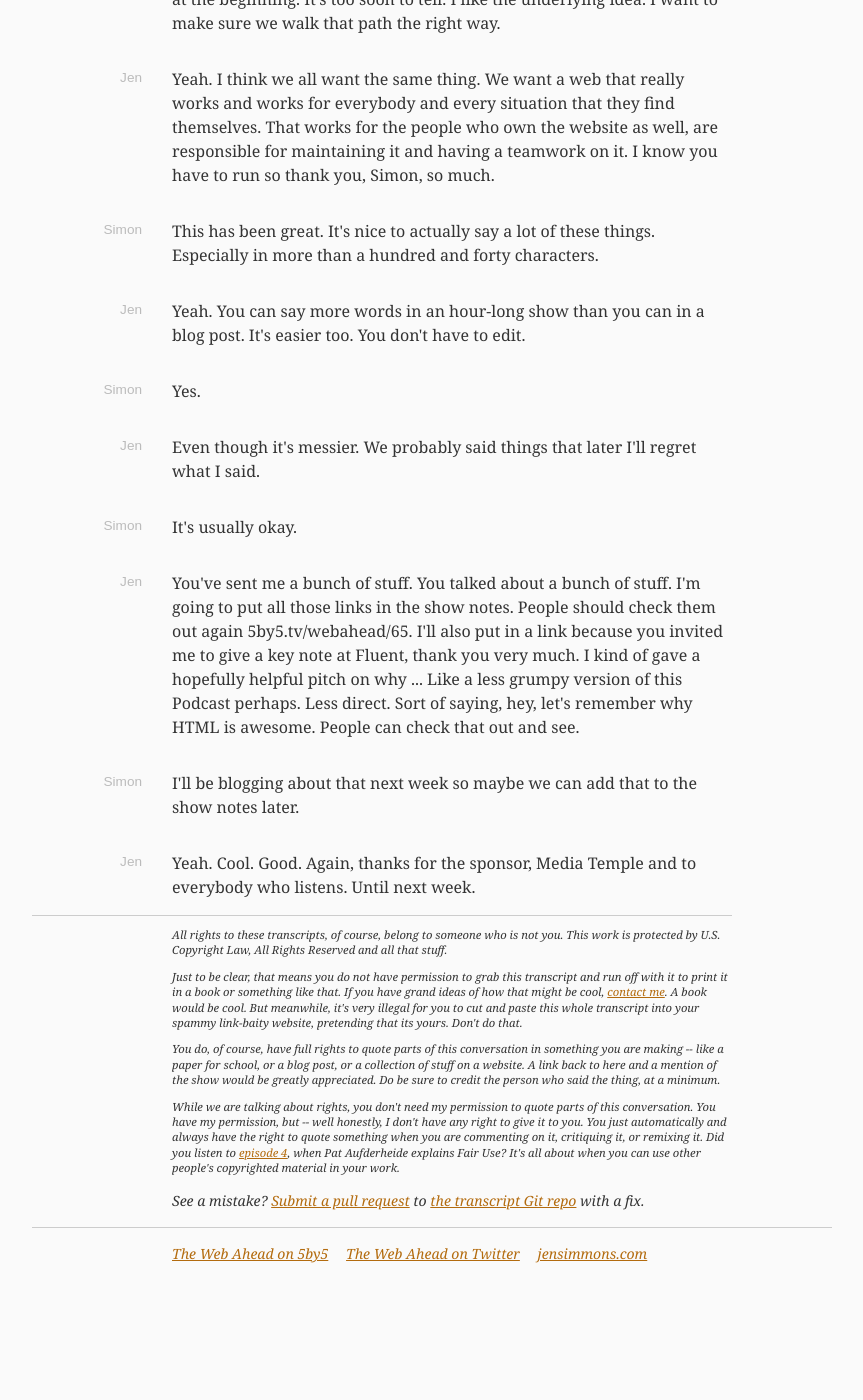
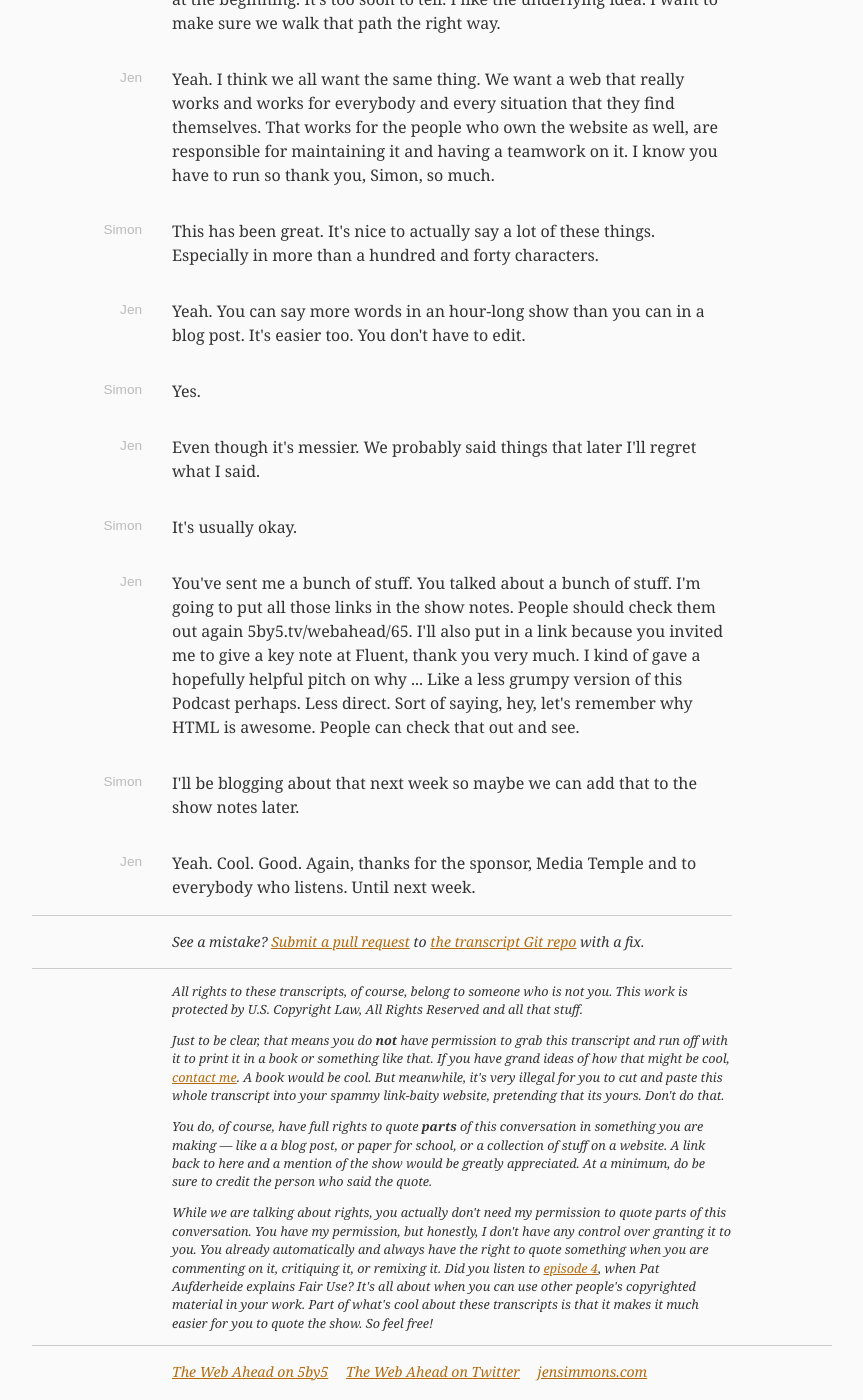
Before and after one commit to jensimmons/webahead-transcripts, a Jekyll site: the page built from _posts/transcripts/2014-04-03-065.html, in a window 1280 px wide and 1400 px high, scrolled down 19252 px. Shown: the whole window, without its empty margins (208-1071 px from the left). Built offline with Jekyll 4.4.1, drawn with Linux system fonts in a browser that asks for light colours; Markdown is read by kramdown in place of the engine named in the settings; before the commit the page ends 20534 px from its top, so only the background shows below that.

Commit message:
clarifying the copyright notice and how to submit mistake fixes

```diff
--- a/_layouts/transcript.html
+++ b/_layouts/transcript.html
@@ -9,16 +9,16 @@ layout: default
 {{ content }}
 
 <footer>
+<hr>
+<p>See a mistake? <a href="https://help.github.com/articles/using-pull-requests">Submit a pull request</a> to <a href="https://github.com/jensimmons/webahead-transcripts">the transcript Git repo</a> with a fix.</p>
 <hr><small>
 <p>All rights to these transcripts, of course, belong to someone who is not you. This work is protected by U.S. Copyright Law, All Rights Reserved and all that stuff.</p>
-<p>Just to be clear, that means you do not have permission to grab this transcript and run off with it to print it in a book or something like that. If you have grand ideas of how that might be cool, <a href="http://jensimmons.com/contact">contact me</a>. A book would be cool. But meanwhile, it's very illegal for you to cut and paste this whole transcript into your spammy link-baity website, pretending that its yours. Don't do that.</p>
+<p>Just to be clear, that means you do <em>not</em> have permission to grab this transcript and run off with it to print it in a book or something like that. If you have grand ideas of how that might be cool, <a href="http://jensimmons.com/contact">contact me</a>. A book would be cool. But meanwhile, it's very illegal for you to cut and paste this whole transcript into your spammy link-baity website, pretending that its yours. Don't do that.</p>
 
-<p>You do, of course, have full rights to quote parts of this conversation in something you are making -- like a paper for school, or a blog post, or a collection of stuff on a website. A link back to here and a mention of the show would be greatly appreciated. Do be sure to credit the person who said the thing, at a minimum.</p>
+<p>You do, of course, have full rights to quote <em>parts</em> of this conversation in something you are making &#8212; like a a blog post, or paper for school, or a collection of stuff on a website. A link back to here and a mention of the show would be greatly appreciated. At a minimum, do be sure to credit the person who said the quote.</p>
 
-<p>While we are talking about rights, you don't need my permission to quote parts of this conversation. You have my permission, but -- well honestly, I don't have any right to give it to you. You just automatically and always have the right to quote something when you are commenting on it, critiquing it, or remixing it. Did you listen to <a href="http://5by5.tv/webahead/4">episode 4</a>, when Pat Aufderheide explains Fair Use? It's all about when you can use other people's copyrighted material in your work.</p>
+<p>While we are talking about rights, you actually don't need my permission to quote parts of this conversation. You have my permission, but honestly, I don't have any control over granting it to you. You already automatically and always have the right to quote something when you are commenting on it, critiquing it, or remixing it. Did you listen to <a href="http://5by5.tv/webahead/4">episode 4</a>, when Pat Aufderheide explains Fair Use? It's all about when you can use other people's copyrighted material in your work. Part of what's cool about these transcripts is that it makes it much easier for you to quote the show. So feel free!</p>
 </small>
-
-<p>See a mistake? <a href="https://help.github.com/articles/using-pull-requests">Submit a pull request</a> to <a href="https://github.com/jensimmons/webahead-transcripts">the transcript Git repo</a> with a fix.</p>
 
 </footer>
 </article>
--- a/css/style.css
+++ b/css/style.css
@@ -45,9 +45,12 @@ hr {
   border-bottom: 1px solid #ccc;
 }
 small {
-  line-height: 1.36em;
+  line-height: 1.45em;
 //  font-style: italic;
-  font-size:0.8em;
+  font-size:0.9em;
+}
+small em {
+  font-weight: bold;
 }
 
 dd {
```
